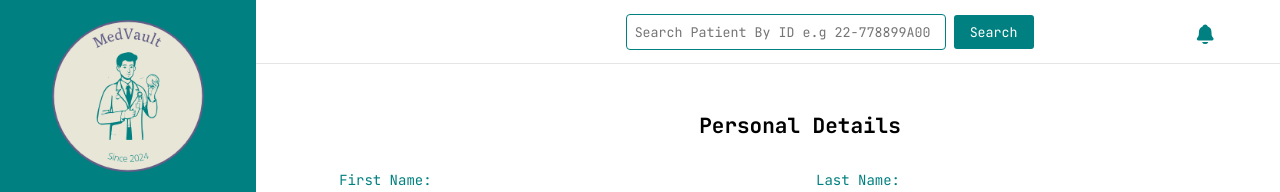
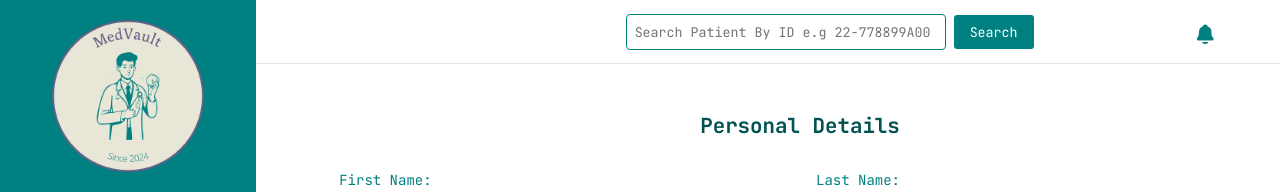
Before and after one commit to Amen-Musingarimi/medvault, a React (Create React App) app: page /add-patient in a window 1280 px wide. Shown: the top 192 px of the page. Built offline with nearby package versions, Linux system fonts and the light colour scheme.

Commit message:
Style form section heading

```diff
--- a/src/components/patients/AddPatience.module.css
+++ b/src/components/patients/AddPatience.module.css
@@ -8,6 +8,12 @@
   height: 100%;
   margin-left: 10rem;
   gap: 1rem;
+}
+
+.form_section_heading {
+  font-size: 1.3rem;
+  color: #025252;
+  align-self: center;
 }
 
 .personal_details {
--- a/src/components/patients/AddPatient.jsx
+++ b/src/components/patients/AddPatient.jsx
@@ -44,7 +44,7 @@ const AddPatientForm = () => {
   return (
     <form onSubmit={handleSubmit} className={classes.add_patient_form}>
       <div className={classes.personal_details}>
-        <h2>Personal Details</h2>
+        <h2 className={classes.form_section_heading}>Personal Details</h2>
         <div className={classes.personal_details_inputs}>
           <div className={classes.form_control}>
             <label className={classes.input_label}>First Name:</label>
```
